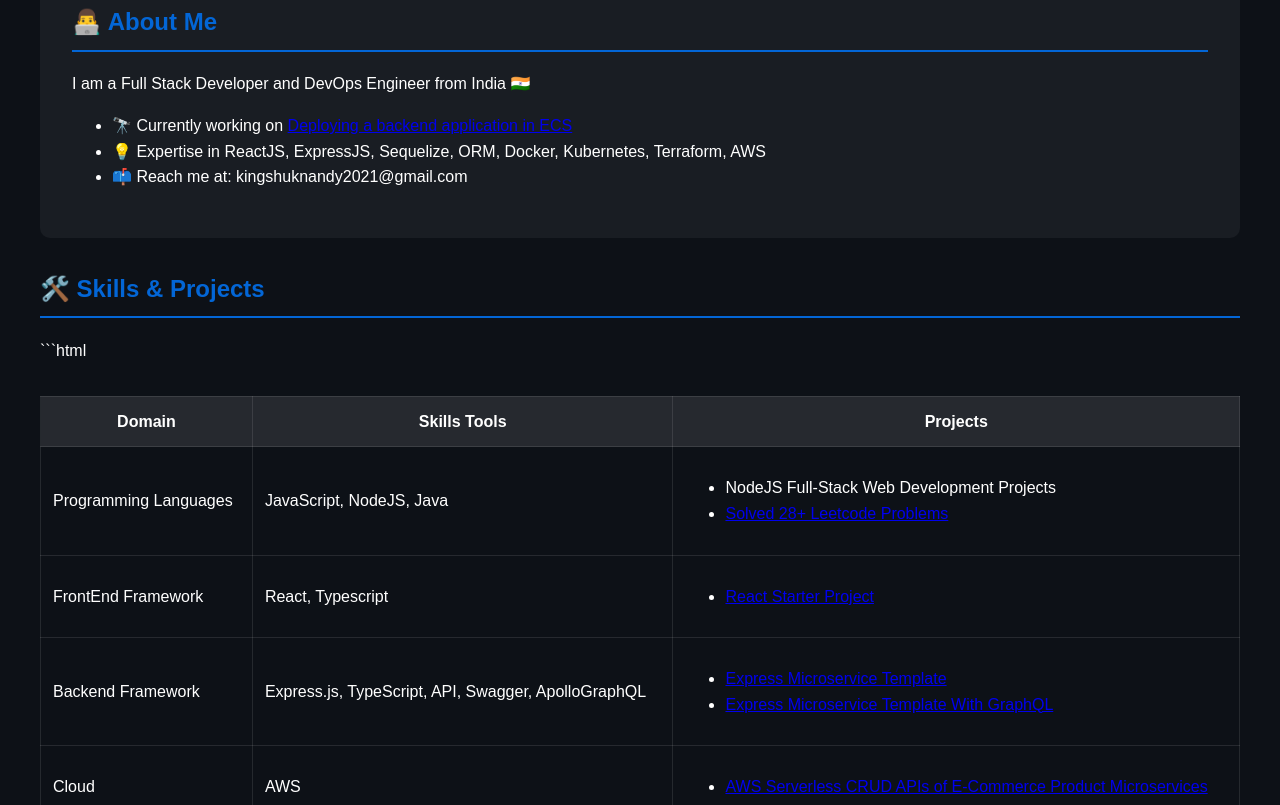
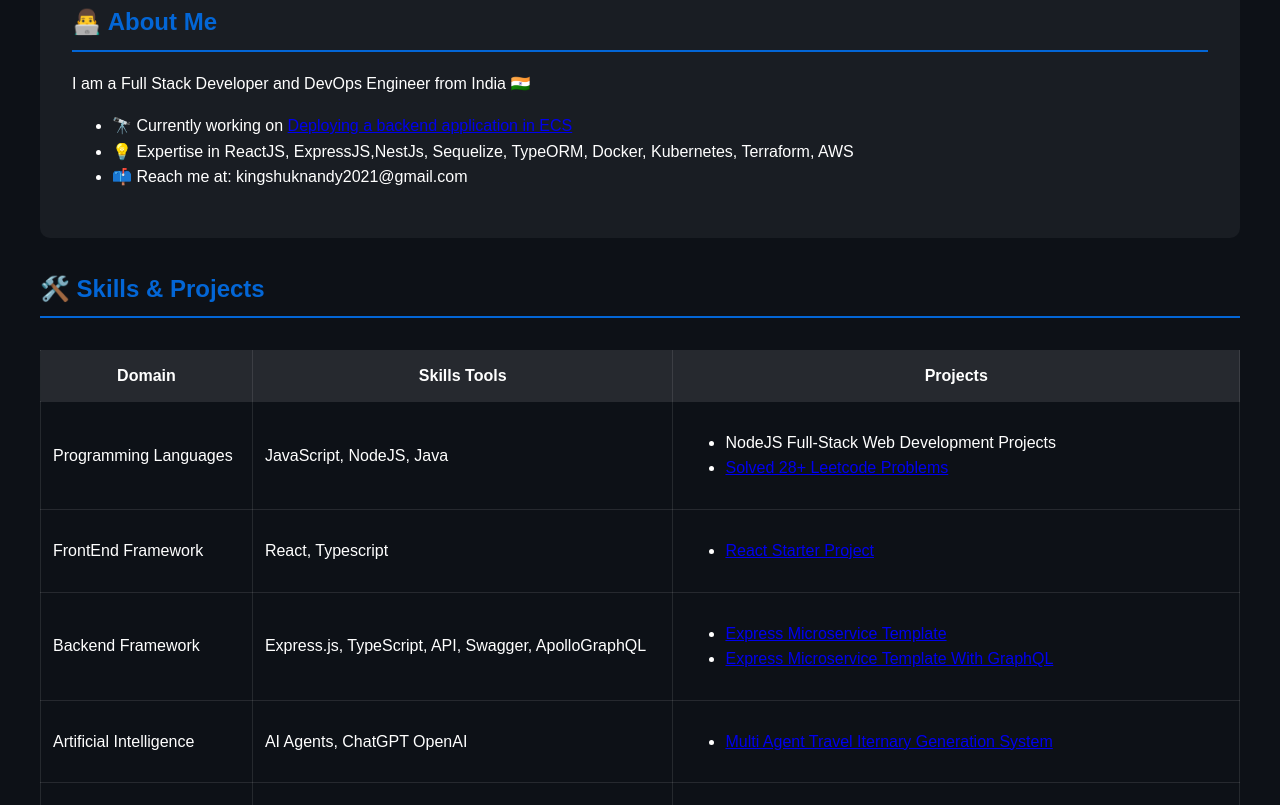
Before and after one commit to kingshuknandy2016/kingshuknandy2016.github.io, a plain HTML site: page index.html in a window 1280 px wide. Shown: the part 335-1140 px from the top of the page. Drawn offline with Linux system fonts and the light colour scheme.

Commit message:
Update index.html

````diff
--- a/index.html
+++ b/index.html
@@ -162,7 +162,7 @@
           >
         </li>
         <li>
-          💡 Expertise in ReactJS, ExpressJS, Sequelize, ORM, Docker,
+          💡 Expertise in ReactJS, ExpressJS,NestJs, Sequelize, TypeORM, Docker,
           Kubernetes, Terraform, AWS
         </li>
         <li>📫 Reach me at: kingshuknandy2021@gmail.com</li>
@@ -172,7 +172,6 @@
     <!-- Skills Section -->
     <section>
       <h2>🛠️ Skills & Projects</h2>
-      ```html
       <table class="skills-table">
         <tr>
           <th>Domain</th>
@@ -227,6 +226,20 @@
             </ul>
           </td>
         </tr>
+        <tr>
+            <td>Artificial Intelligence</td>
+            <td>AI Agents, ChatGPT OpenAI</td>
+            <td>
+                <ul>
+                <li>
+                    <a
+                    href="https://github.com/kingshuknandy2016/multi-agent-travel-iternary-generation-system"
+                    >Multi Agent Travel Iternary Generation System</a
+                    >
+                </li>
+                </ul>
+            </td>
+          </tr>
         <tr>
           <td>Cloud</td>
           <td>AWS</td>
````
